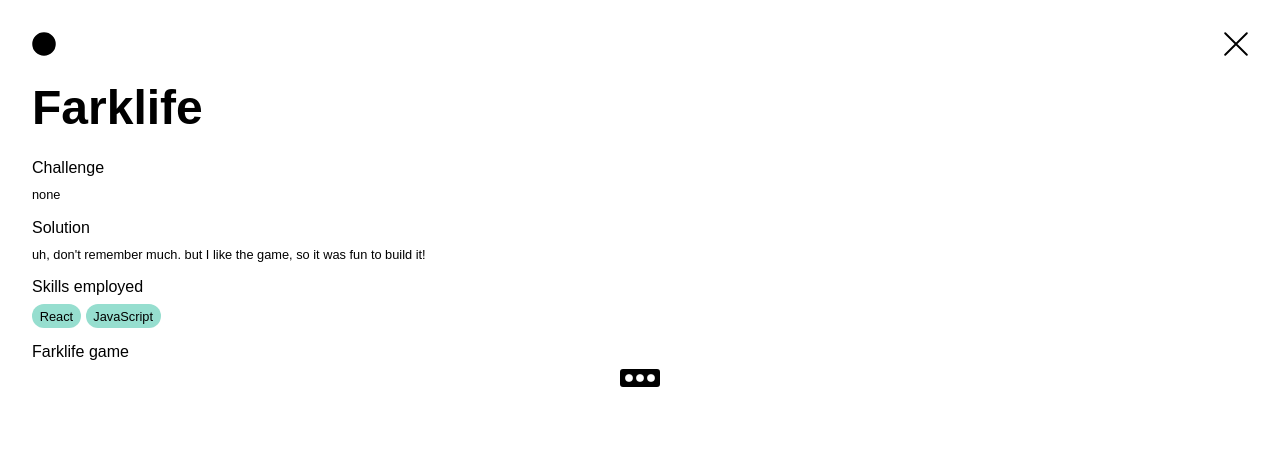
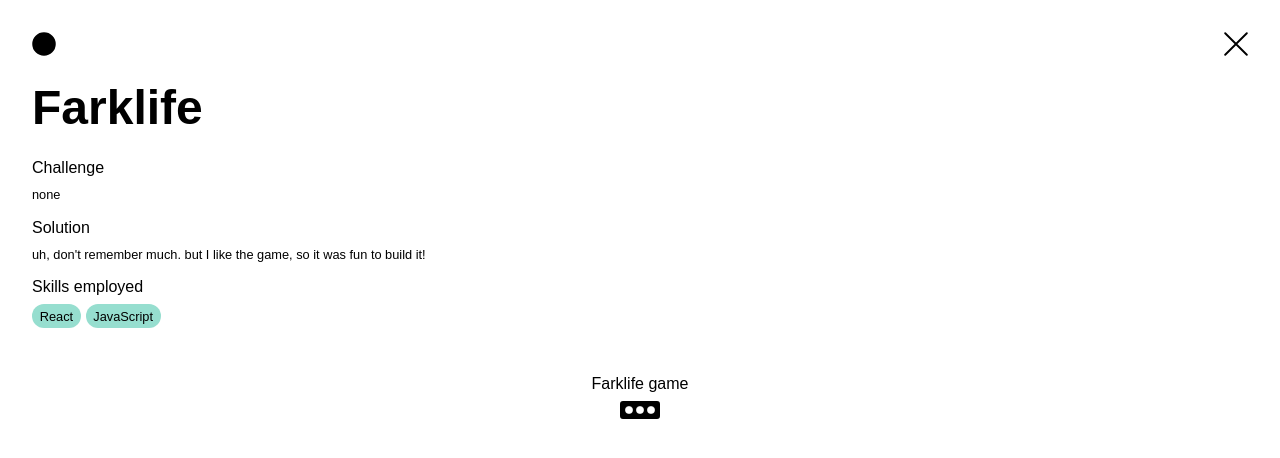
Before and after one commit to djpo/poppe-club, a SvelteKit app: page /projects/farklife in a window 1280 px wide. Shown: the top 458 px of the page. Built offline with nearby package versions, Linux system fonts and the light colour scheme.

Commit message:
improve Project page layout

```diff
--- a/src/global.css
+++ b/src/global.css
@@ -134,3 +134,19 @@
   -ms-user-select: none; /* IE 10 and IE 11 */
   user-select: none; /* Standard syntax */
 }
+
+@media (max-width: 479px) {
+  .main-chunk {
+    padding: 0;
+  }
+}
+@media (max-width: 719px) {
+  .main-chunk {
+    margin-top: 1em;
+  }
+}
+@media (min-width: 1080px) {
+  .main-chunk {
+    padding-right: 10%;
+  }
+}
--- a/src/routes/projects/[slug]/+page.svelte
+++ b/src/routes/projects/[slug]/+page.svelte
@@ -12,7 +12,7 @@
   <h1>{data.project.name}</h1>
 
   {#each data.project.contentChunks as chunk (chunk)}
-    <div class="text-chunk main-chunk">
+    <div class="main-chunk">
       <h2>{chunk.label}</h2>
       {#if chunk.type === "bubbleList"}
         <BubbleList textList={chunk.content} />
@@ -22,8 +22,32 @@
     </div>
   {/each}
 
-  {#each data.project.images as image (image)}
-    <h2>{image.label}</h2>
-    <ProjectImage altText={image.label} imageUrl={image.url} />
-  {/each}
+  <div class="images-container">
+    {#each data.project.images as image (image)}
+      <div class="image-wrapper">
+        <h2 class="image-label">{image.label}</h2>
+        <ProjectImage altText={image.label} imageUrl={image.url} />
+      </div>
+    {/each}
+  </div>
 </section>
+
+<style>
+  @media (min-width: 720px) {
+    .images-container {
+      margin-top: 2em;
+      display: flex;
+      flex-wrap: wrap;
+      gap: 2em;
+      justify-content: center;
+    }
+  }
+  @media (max-width: 719px) {
+    .image-wrapper {
+      margin-top: 2em;
+    }
+  }
+  .image-label {
+    text-align: center;
+  }
+</style>
```
Also changed, not shown: src/routes/+page.svelte (+4 -19 lines).
